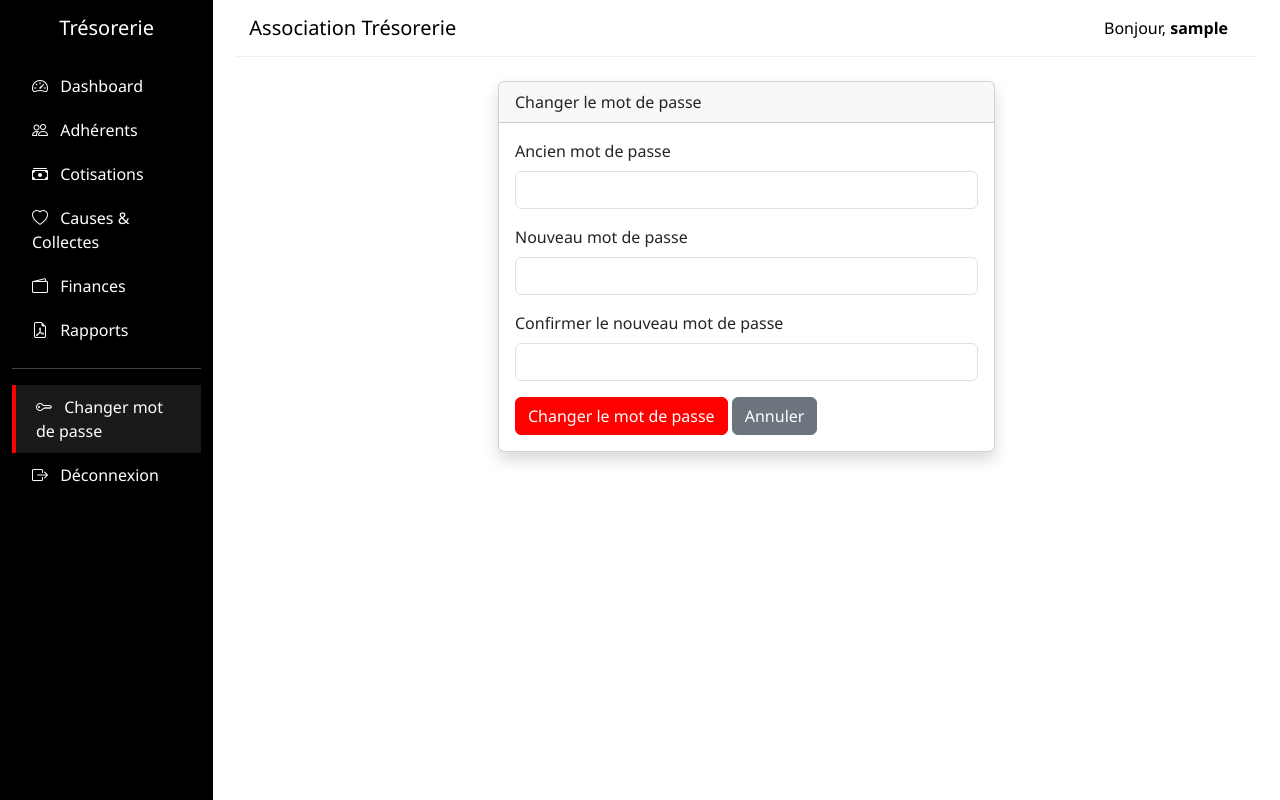
After one commit to chaton2325/Application-tr-sori-re-AESCT-2026, a Flask app: page /change-password in a window 1280 px wide. The commit adds this page. Run offline with Flask 3, Linux system fonts and the light colour scheme; the visitor is signed in with stand-in values (Sample User, id 1).

Commit message:
add change password and replace euro to tnd

```diff
--- a/app/forms/auth.py
+++ b/app/forms/auth.py
@@ -1,6 +1,8 @@
 from flask_wtf import FlaskForm
 from wtforms import StringField, PasswordField, BooleanField, SubmitField, SelectField
-from wtforms.validators import DataRequired, Email, EqualTo
+from wtforms.validators import DataRequired, Email, EqualTo, ValidationError
+from app.models.user import User
+from flask_login import current_user
 
 class LoginForm(FlaskForm):
     username = StringField('Nom d\'utilisateur', validators=[DataRequired()])
@@ -15,3 +17,13 @@ class RegistrationForm(FlaskForm):
     confirm_password = PasswordField('Confirmer le mot de passe', validators=[DataRequired(), EqualTo('password')])
     role_id = SelectField('Rôle', coerce=int, validators=[DataRequired()])
     submit = SubmitField('Enregistrer')
+
+class ChangePasswordForm(FlaskForm):
+    old_password = PasswordField('Ancien mot de passe', validators=[DataRequired()])
+    new_password = PasswordField('Nouveau mot de passe', validators=[DataRequired()])
+    confirm_password = PasswordField('Confirmer le nouveau mot de passe', validators=[DataRequired(), EqualTo('new_password')])
+    submit = SubmitField('Changer le mot de passe')
+
+    def validate_old_password(self, old_password):
+        if not current_user.check_password(old_password.data):
+            raise ValidationError('L\'ancien mot de passe est incorrect.')
--- a/app/routes/auth.py
+++ b/app/routes/auth.py
@@ -1,8 +1,9 @@
 from flask import Blueprint, render_template, redirect, url_for, flash, request
 from flask_login import login_user, logout_user, current_user, login_required
 from app.models.user import User
-from app.forms.auth import LoginForm
+from app.forms.auth import LoginForm, ChangePasswordForm
 from app.utils.decorators import log_action
+from app import db
 
 auth_bp = Blueprint('auth', __name__)
 
@@ -31,3 +32,15 @@ def logout():
     log_action('Déconnexion')
     logout_user()
     return redirect(url_for('auth.login'))
+
+@auth_bp.route('/change-password', methods=['GET', 'POST'])
+@login_required
+def change_password():
+    form = ChangePasswordForm()
+    if form.validate_on_submit():
+        current_user.set_password(form.new_password.data)
+        db.session.commit()
+        log_action('Changement de mot de passe')
+        flash('Votre mot de passe a été mis à jour.', 'success')
+        return redirect(url_for('main.index'))
+    return render_template('auth/change_password.html', title='Changer le mot de passe', form=form)
--- /dev/null
+++ b/app/templates/auth/change_password.html
@@ -0,0 +1,32 @@
+{% extends "base.html" %}
+
+{% block title %}{{ title }}{% endblock %}
+
+{% block content %}
+<div class="row justify-content-center">
+    <div class="col-md-6">
+        <div class="card shadow">
+            <div class="card-header">{{ title }}</div>
+            <div class="card-body">
+                <form method="POST">
+                    {{ form.hidden_tag() }}
+                    <div class="mb-3">
+                        {{ form.old_password.label(class="form-label") }}
+                        {{ form.old_password(class="form-control") }}
+                    </div>
+                    <div class="mb-3">
+                        {{ form.new_password.label(class="form-label") }}
+                        {{ form.new_password(class="form-control") }}
+                    </div>
+                    <div class="mb-3">
+                        {{ form.confirm_password.label(class="form-label") }}
+                        {{ form.confirm_password(class="form-control") }}
+                    </div>
+                    {{ form.submit(class="btn btn-primary") }}
+                    <a href="{{ url_for('main.index') }}" class="btn btn-secondary">Annuler</a>
+                </form>
+            </div>
+        </div>
+    </div>
+</div>
+{% endblock %}
--- a/app/templates/base.html
+++ b/app/templates/base.html
@@ -58,6 +58,11 @@
                     <hr>
                     <ul class="nav flex-column mb-2">
                         <li class="nav-item">
+                            <a class="nav-link {% if 'auth.change_password' == request.endpoint %}active{% endif %}" href="{{ url_for('auth.change_password') }}">
+                                <i class="bi bi-key me-2"></i> Changer mot de passe
+                            </a>
+                        </li>
+                        <li class="nav-item">
                             <a class="nav-link" href="{{ url_for('auth.logout') }}">
                                 <i class="bi bi-box-arrow-right me-2"></i> Déconnexion
                             </a>
--- a/app/templates/causes/index.html
+++ b/app/templates/causes/index.html
@@ -30,8 +30,8 @@
 
                 <div class="mb-2">
                     <div class="d-flex justify-content-between small mb-1">
-                        <span>Objectif: <strong>{{ item.cause.target_amount }} €</strong></span>
-                        <span>Collecté: <strong>{{ item.collected }} €</strong></span>
+                        <span>Objectif: <strong>{{ item.cause.target_amount }} TND</strong></span>
+                        <span>Collecté: <strong>{{ item.collected }} TND</strong></span>
                     </div>
                     <div class="progress" style="height: 10px;">
                         <div class="progress-bar" role="progressbar" style="width: {{ item.percentage }}%;" aria-valuenow="{{ item.percentage }}" aria-valuemin="0" aria-valuemax="100"></div>
--- a/app/templates/causes/view.html
+++ b/app/templates/causes/view.html
@@ -30,7 +30,7 @@
                     <tr>
                         <td>{{ contrib.date_paid.strftime('%d/%m/%Y') }}</td>
                         <td>{{ contrib.member.full_name }}</td>
-                        <td>{{ "%.2f"|format(contrib.amount) }} €</td>
+                        <td>{{ "%.2f"|format(contrib.amount) }} TND</td>
                         <td>{{ contrib.notes or '' }}</td>
                     </tr>
                     {% endfor %}
@@ -38,7 +38,7 @@
                 <tfoot>
                     <tr>
                         <th colspan="2" class="text-end">Total</th>
-                        <th colspan="2">{{ "%.2f"|format(total_collected) }} €</th>
+                        <th colspan="2">{{ "%.2f"|format(total_collected) }} TND</th>
                     </tr>
                 </tfoot>
             </table>
--- a/app/templates/finance/index.html
+++ b/app/templates/finance/index.html
@@ -41,7 +41,7 @@
                             <span class="badge bg-danger">Sortie</span>
                             {% endif %}
                         </td>
-                        <td>{{ e.amount }} €</td>
+                        <td>{{ e.amount }} TND</td>
                         <td>
                             {% if e.attachment_path %}
                             <a href="{{ url_for('static', filename='uploads/' + e.attachment_path) }}" target="_blank" class="btn btn-sm btn-outline-secondary">
--- a/app/templates/main/index.html
+++ b/app/templates/main/index.html
@@ -15,7 +15,7 @@
                 <div class="row no-gutters align-items-center">
                     <div class="col mr-2">
                         <div class="text-xs font-weight-bold text-orange text-uppercase mb-1">Solde Actuel</div>
-                        <div class="h5 mb-0 font-weight-bold text-gray-800">{{ overall_balance|round(2) }} €</div>
+                        <div class="h5 mb-0 font-weight-bold text-gray-800">{{ overall_balance|round(2) }} TND</div>
                     </div>
                     <div class="col-auto">
                         <i class="bi bi-wallet2 fs-2 text-gray-300"></i>
@@ -31,7 +31,7 @@
                 <div class="row no-gutters align-items-center">
                     <div class="col mr-2">
                         <div class="text-xs font-weight-bold text-success text-uppercase mb-1">Total Entrées</div>
-                        <div class="h5 mb-0 font-weight-bold text-gray-800">{{ total_incomes|round(2) }} €</div>
+                        <div class="h5 mb-0 font-weight-bold text-gray-800">{{ total_incomes|round(2) }} TND</div>
                     </div>
                     <div class="col-auto">
                         <i class="bi bi-graph-up-arrow fs-2 text-gray-300"></i>
@@ -47,7 +47,7 @@
                 <div class="row no-gutters align-items-center">
                     <div class="col mr-2">
                         <div class="text-xs font-weight-bold text-danger text-uppercase mb-1">Total Dépenses</div>
-                        <div class="h5 mb-0 font-weight-bold text-gray-800">{{ total_expenses|round(2) }} €</div>
+                        <div class="h5 mb-0 font-weight-bold text-gray-800">{{ total_expenses|round(2) }} TND</div>
                     </div>
                     <div class="col-auto">
                         <i class="bi bi-graph-down-arrow fs-2 text-gray-300"></i>
--- a/app/templates/members/view.html
+++ b/app/templates/members/view.html
@@ -47,7 +47,7 @@
                             {% for c in member.cotisations %}
                             <tr>
                                 <td>{{ c.month }}/{{ c.year }}</td>
-                                <td>{{ c.amount_paid }} €</td>
+                                <td>{{ c.amount_paid }} TND</td>
                                 <td>{{ c.date_paid.strftime('%d/%m/%Y') }}</td>
                             </tr>
                             {% else %}
@@ -77,7 +77,7 @@
                             {% for c in member.contributions %}
                             <tr>
                                 <td>{{ c.cause.name }}</td>
-                                <td>{{ c.amount }} €</td>
+                                <td>{{ c.amount }} TND</td>
                                 <td>{{ c.date_paid.strftime('%d/%m/%Y') }}</td>
                             </tr>
                             {% else %}
```
Also changed, not shown: app/templates/cotisations/index.html (+6 -6 lines).
